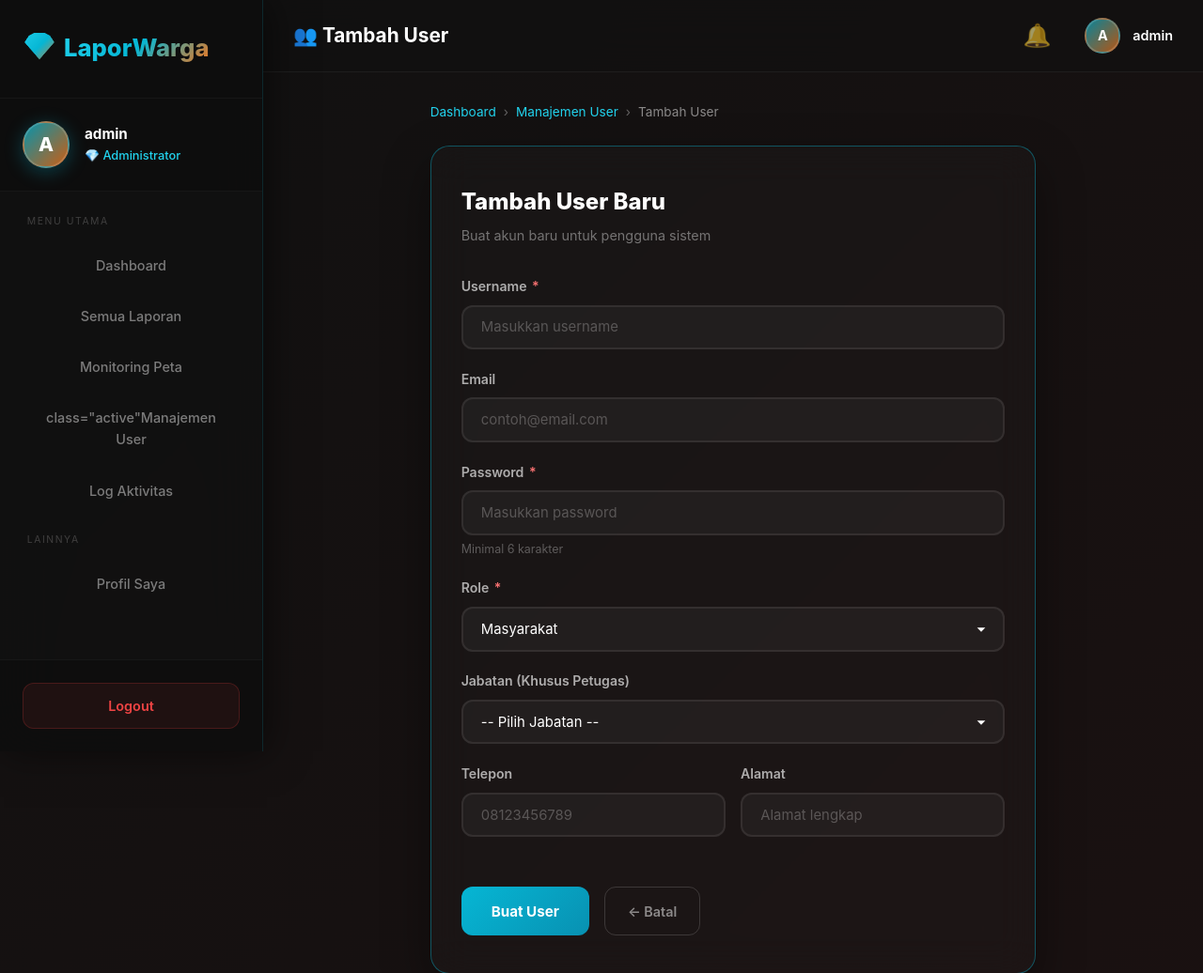
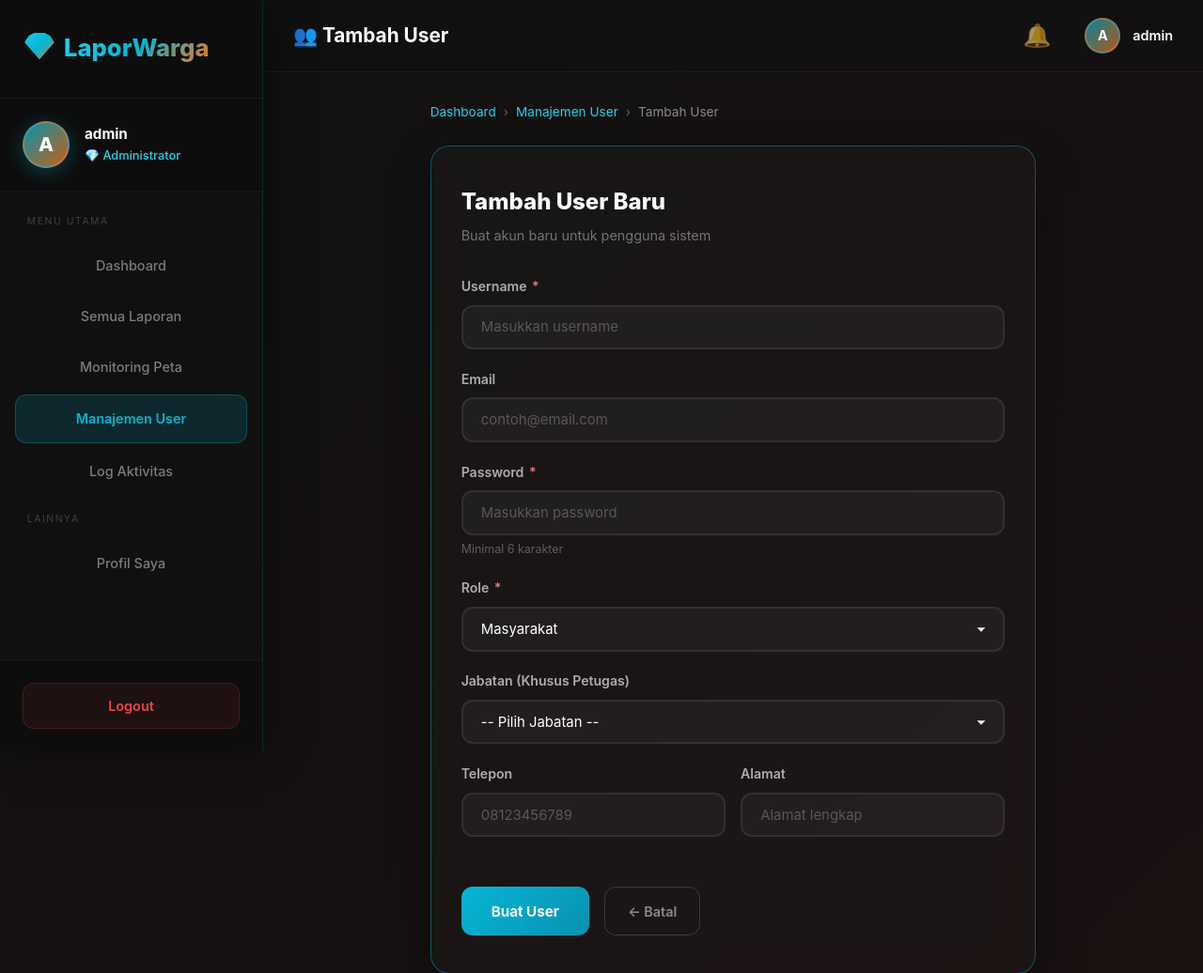
Before and after one commit to chandra050104/trantibum, a Django app: page /admin/manajemen-user/tambah/ in a window 1280 px wide. Shown: the top 1036 px of the page at 94% size. Run offline with Django 4.2, Linux system fonts and the light colour scheme; a user stored in the database is signed in; data comes from the database, SQL or seed files in the repository.

Commit message:
update templates

```diff
--- a/templates/admin/form_user.html
+++ b/templates/admin/form_user.html
@@ -147,7 +147,7 @@
             <a href="{% url 'admin_dashboard' %}">Dashboard</a>
             <a href="{% url 'admin_semua_laporan' %}">Semua Laporan</a>
             <a href="{% url 'admin_monitoring_peta' %}">Monitoring Peta</a>
-            <a href="{% url 'admin_manajemen_user' %}">class="active"Manajemen User</a>
+            <a href="{% url 'admin_manajemen_user' %}"class="active">Manajemen User</a>
             <a href="{% url 'admin_log_aktivitas' %}">Log Aktivitas</a>
             <div class="sidebar-nav-label">Lainnya</div>
             {% comment %} <a href="{% url 'public_landing' %}"Beranda</a> {% endcomment %}
```
